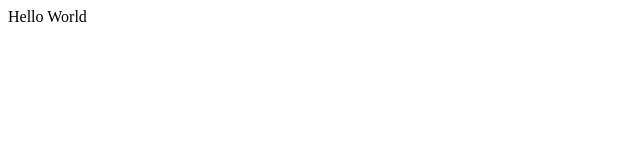
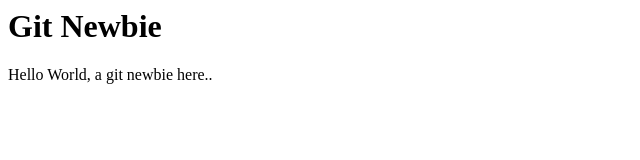
Before and after one commit to Arhinze/demo-repo, a plain HTML site: page index.html in a window 1280 px wide. Shown: the whole page, without its empty margins (0-640 px from the left). Drawn offline with Linux system fonts and the light colour scheme.

Commit message:
updated index.html file
added hello world and a few other greetings

```diff
--- a/index.html
+++ b/index.html
@@ -1 +1,3 @@
-<div>Hello World</div>
+<h1>Git Newbie</h1>
+
+<div>Hello World, a git newbie here.. </div>
```
